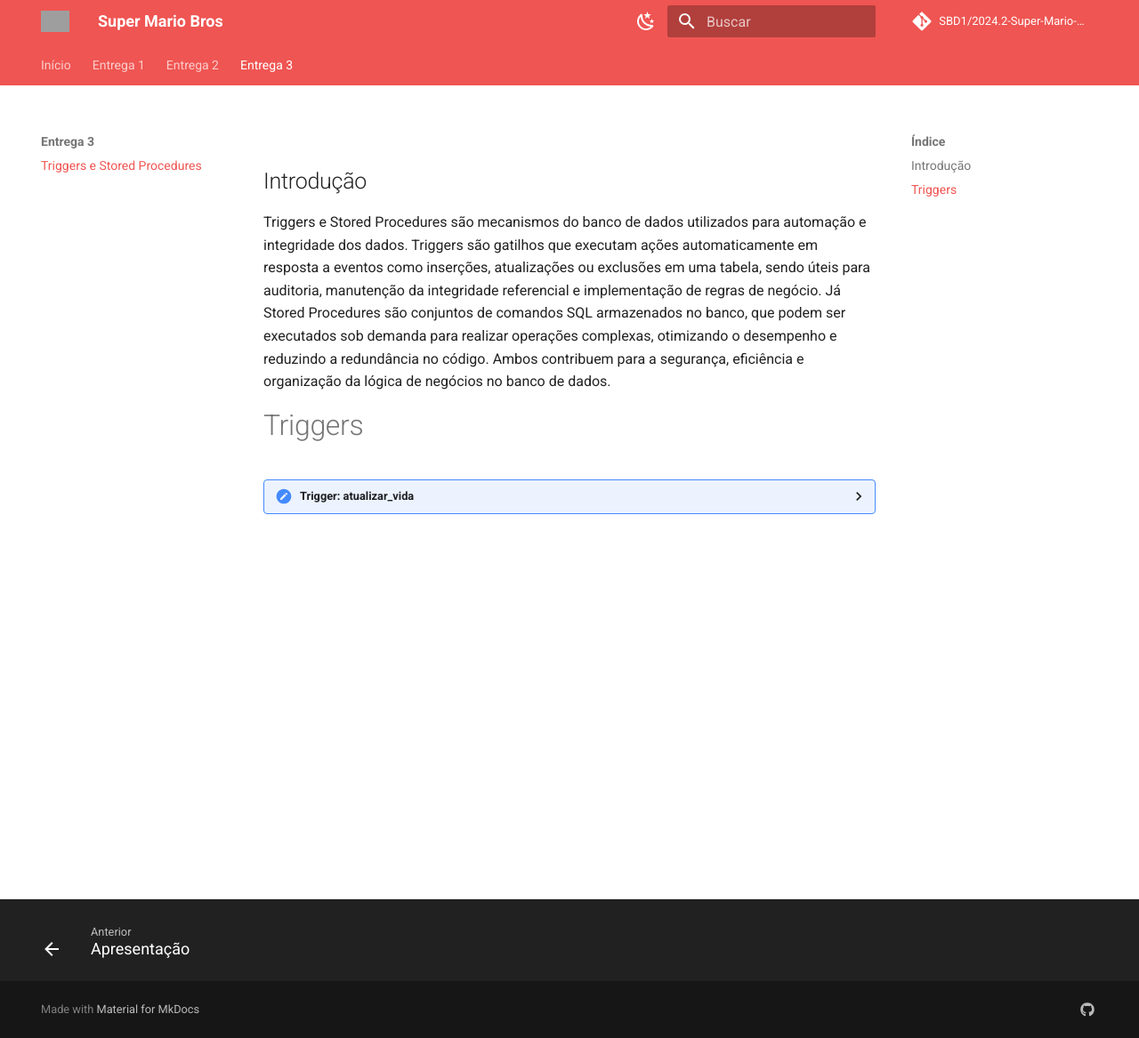
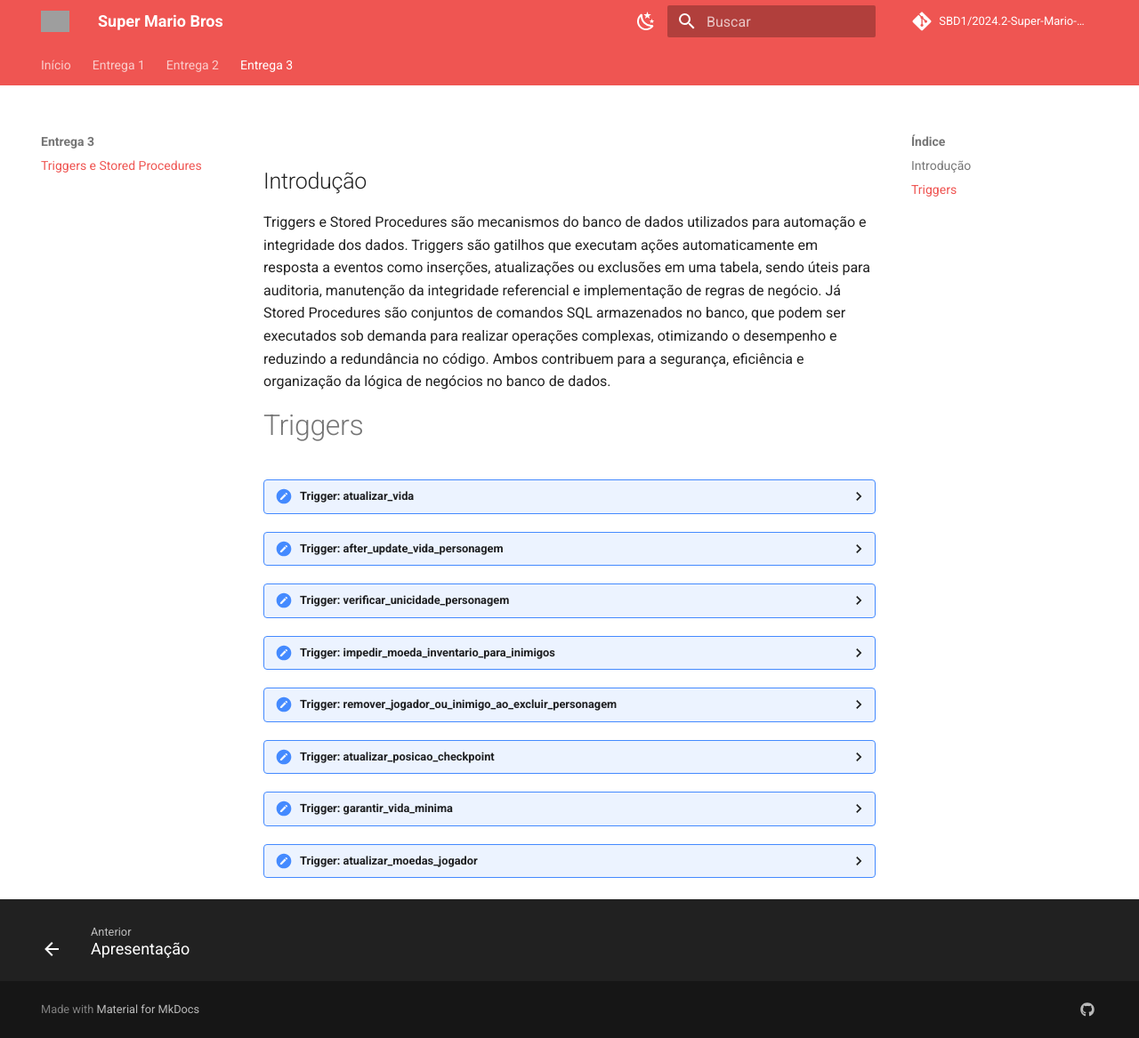
Before and after one commit to SBD1/2024.2-Super-Mario-Bros, an MkDocs documentation site: the page built from docs/triggers.md, in a window 1280 px wide and 1167 px high. Shown: the whole window at 89% size. Built offline with MkDocs 1.6.1 and Material for MkDocs 9.7.7, drawn with Linux system fonts in a browser that asks for light colours; comment, search, counter and statistics services are not loaded; some of the changed lines change nothing that is shown; grey boxes are pictures that could not be loaded.

Commit message:
feat: documentação triggers

````diff
--- a/docs/triggers.md
+++ b/docs/triggers.md
@@ -29,3 +29,152 @@
     FOR EACH ROW
     EXECUTE FUNCTION atualizar_vida();
     ```
+
+??? "Trigger: after_update_vida_personagem"
+
+    ```sql
+    -- Função que será chamada pelo trigger
+    CREATE OR REPLACE FUNCTION after_update_vida_personagem() RETURNS TRIGGER AS $$
+    BEGIN
+    IF NEW.vida <= 0 THEN
+        UPDATE personagem
+        SET pontos = GREATEST(0, pontos - 10)
+        WHERE idPersonagem = NEW.idPersonagem;
+    END IF;
+    RETURN NEW;
+    END;
+    $$ LANGUAGE plpgsql;
+
+    CREATE TRIGGER trg_after_update_vida_personagem
+    AFTER UPDATE ON personagem
+    FOR EACH ROW
+    EXECUTE FUNCTION after_update_vida_personagem();
+
+    ```
+
+??? "Trigger: verificar_unicidade_personagem"
+
+    ```sql
+    -- Função que será chamada pelo trigger
+    CREATE OR REPLACE FUNCTION verificar_unicidade_personagem() RETURNS TRIGGER AS $$
+    BEGIN
+    IF (SELECT COUNT(*) FROM Jogador WHERE idPersonagem = NEW.idPersonagem) > 0 AND
+       (SELECT COUNT(*) FROM Inimigo WHERE idPersonagem = NEW.idPersonagem) > 0 THEN
+        RAISE EXCEPTION 'Um personagem não pode ser Jogador e Inimigo ao mesmo tempo!';
+    END IF;
+    RETURN NEW;
+    END;
+    $$ LANGUAGE plpgsql;
+
+    CREATE TRIGGER trg_verificar_unicidade_jogador
+    BEFORE INSERT OR UPDATE ON Jogador
+    FOR EACH ROW
+    EXECUTE FUNCTION verificar_unicidade_personagem();
+
+    CREATE TRIGGER trg_verificar_unicidade_inimigo
+    BEFORE INSERT OR UPDATE ON Inimigo
+    FOR EACH ROW
+    EXECUTE FUNCTION verificar_unicidade_personagem();
+
+    ```
+
+??? "Trigger: impedir_moeda_inventario_para_inimigos"
+
+    ```sql
+    CREATE OR REPLACE FUNCTION impedir_moeda_inventario_para_inimigos() RETURNS TRIGGER AS $$
+    BEGIN
+    IF EXISTS (SELECT 1 FROM Inimigo WHERE idPersonagem = NEW.idPersonagem) THEN
+        IF NEW.moeda IS NOT NULL OR NEW.idInventario IS NOT NULL THEN
+            RAISE EXCEPTION 'Inimigos não podem ter moedas ou inventário!';
+        END IF;
+    END IF;
+    RETURN NEW;
+    END;
+    $$ LANGUAGE plpgsql;
+
+    CREATE TRIGGER trg_impedir_moeda_inventario_inimigo
+    BEFORE INSERT OR UPDATE ON Jogador
+    FOR EACH ROW
+    EXECUTE FUNCTION impedir_moeda_inventario_para_inimigos();
+
+    ```
+
+??? "Trigger: remover_jogador_ou_inimigo_ao_excluir_personagem"
+
+    ```sql
+    CREATE OR REPLACE FUNCTION remover_jogador_ou_inimigo_ao_excluir_personagem()
+    RETURNS TRIGGER AS $$
+    BEGIN
+    DELETE FROM Jogador WHERE idPersonagem = OLD.idPersonagem;
+    DELETE FROM Inimigo WHERE idPersonagem = OLD.idPersonagem;
+    RETURN OLD;
+    END;
+    $$ LANGUAGE plpgsql;
+
+    CREATE TRIGGER trigger_remover_jogador_ou_inimigo_ao_excluir_personagem
+    AFTER DELETE ON Personagem
+    FOR EACH ROW
+    EXECUTE FUNCTION remover_jogador_ou_inimigo_ao_excluir_personagem();
+
+
+    ```
+
+??? "Trigger: atualizar_posicao_checkpoint"
+
+    ```sql
+    CREATE OR REPLACE FUNCTION atualizar_posicao_checkpoint() RETURNS TRIGGER AS $$
+    BEGIN
+    UPDATE jogador
+    SET idLocal = NEW.idLocal
+    WHERE idPersonagem = NEW.idPersonagem;
+    RETURN NEW;
+    END;
+    $$ LANGUAGE plpgsql;
+
+    CREATE TRIGGER trg_atualizar_posicao_checkpoint
+    AFTER INSERT ON checkpoint
+    FOR EACH ROW
+    EXECUTE FUNCTION atualizar_posicao_checkpoint();
+
+
+    ```
+
+??? "Trigger: garantir_vida_minima"
+
+    ```sql
+    CREATE OR REPLACE FUNCTION garantir_vida_minima() RETURNS TRIGGER AS $$
+    BEGIN
+    IF NEW.vida < 1 THEN
+        NEW.vida := 1;
+    END IF;
+    RETURN NEW;
+    END;
+    $$ LANGUAGE plpgsql;
+
+    CREATE TRIGGER trg_garantir_vida_minima
+    BEFORE INSERT ON personagem
+    FOR EACH ROW
+    EXECUTE FUNCTION garantir_vida_minima();
+
+
+    ```
+
+??? "Trigger: atualizar_moedas_jogador"
+
+    ```sql
+    CREATE OR REPLACE FUNCTION atualizar_moedas_jogador() RETURNS TRIGGER AS $$
+    BEGIN
+    UPDATE jogador
+    SET moeda = moeda + NEW.valor
+    WHERE idPersonagem = NEW.idPersonagem;
+    RETURN NEW;
+    END;
+    $$ LANGUAGE plpgsql;
+
+    CREATE TRIGGER trg_atualizar_moedas_jogador
+    AFTER INSERT ON jogador
+    FOR EACH ROW
+    EXECUTE FUNCTION atualizar_moedas_jogador();
+
+
+    ```
````
